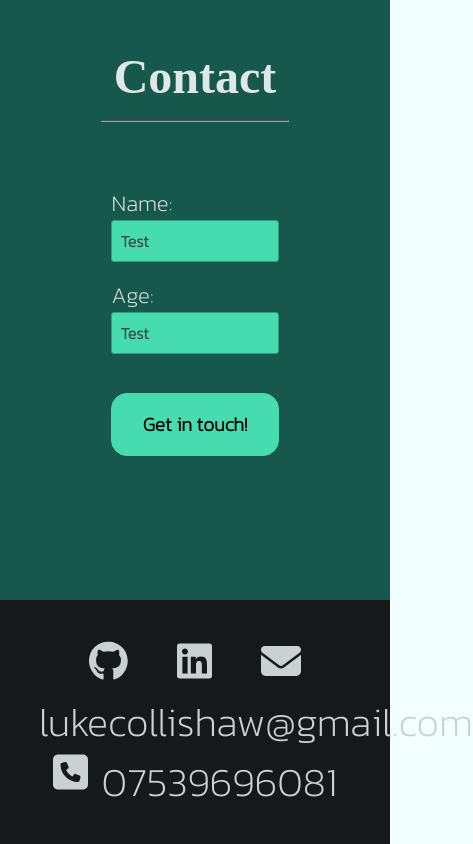
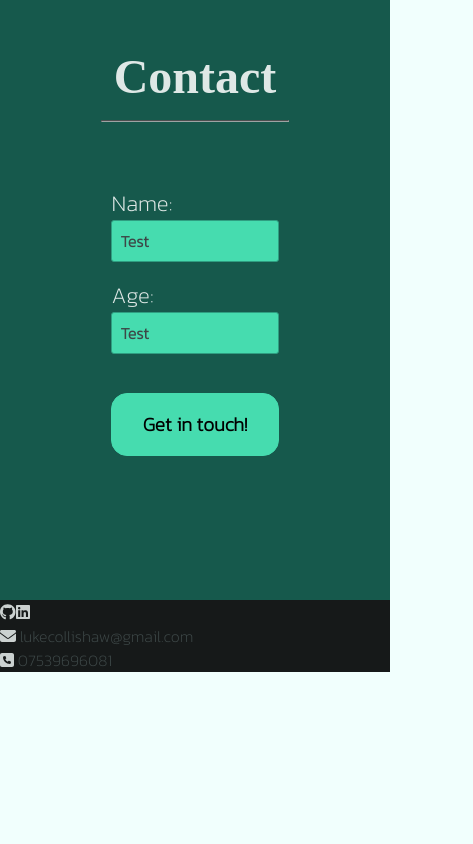
Before and after one commit to lc796/portfolio-frontend, a React (Create React App) app: page / in a window 390 px wide. Shown: the part 4214-5058 px from the top of the page, 473 px wide, since content can reach past the window. After the commit the page ends 4886 px from the top, so only its background shows below. Built offline with nearby package versions, Linux system fonts and the light colour scheme; a web font is replaced by a local one.

Commit message:
Update footer to include phone number and email

```diff
--- a/src/components/Footer.js
+++ b/src/components/Footer.js
@@ -5,11 +5,13 @@ import {FontAwesomeIcon} from "@fortawesome/react-fontawesome";
 const Footer = () => {
     return (
         <div className="Footer">
-            <div className="wrapper">
-                <a href="https://github.com/lc796"><FontAwesomeIcon className="footer-social-icon" icon={faGithub}/></a>
-                <a href="linkedin.com/in/luke-collishaw-2240a4159"><FontAwesomeIcon className="footer-social-icon" icon={faLinkedin}/></a>
-                <a href="mailto:lukecollishaw@gmail.com"><FontAwesomeIcon className="footer-social-icon" icon={faEnvelope}/></a> lukecollishaw@gmail.com
-                <FontAwesomeIcon className="footer-social-icon" icon={faPhoneSquare}/> 07539696081
+            <div className="footer-container">
+                <div id="footer-wrapper">
+                    <a href="https://github.com/lc796"><FontAwesomeIcon className="footer-social-icon" icon={faGithub}/></a>
+                    <a href="linkedin.com/in/luke-collishaw-2240a4159"><FontAwesomeIcon className="footer-social-icon" icon={faLinkedin}/></a>
+                </div>
+                <div><a href="mailto:lukecollishaw@gmail.com"><FontAwesomeIcon className="footer-social-icon" icon={faEnvelope}/></a> lukecollishaw@gmail.com</div>
+                <div><FontAwesomeIcon className="footer-social-icon" icon={faPhoneSquare}/> 07539696081</div>
             </div>
         </div>
     );
```
